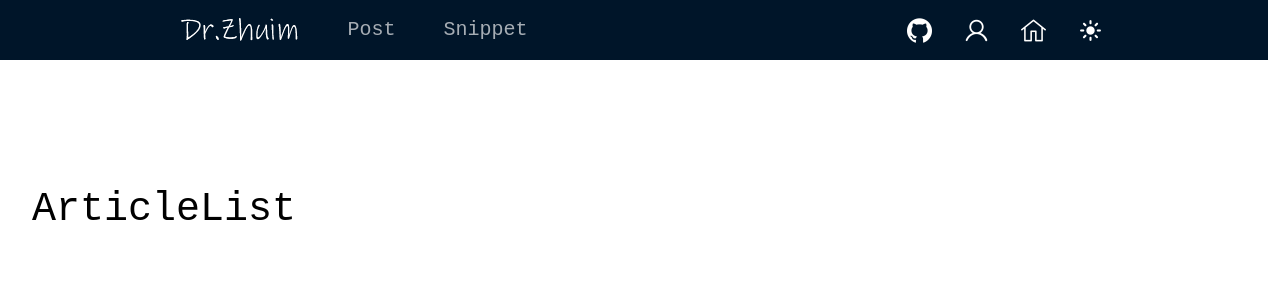
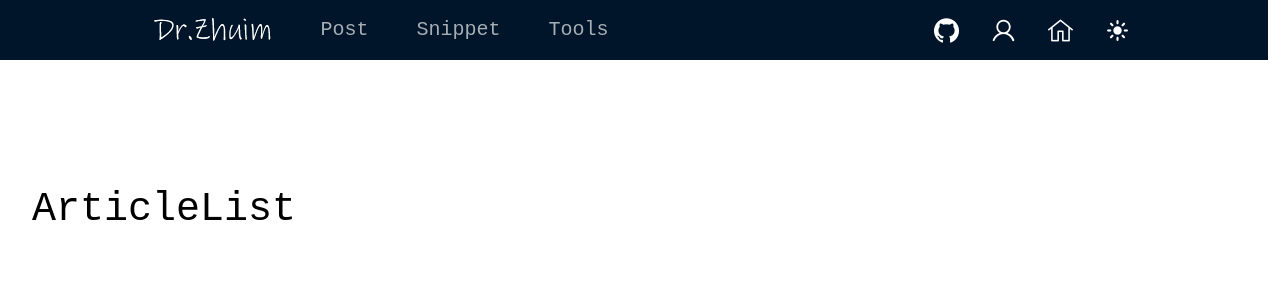
Before and after one commit to Dr-ZHUIM/zhuim-knowledge-platform-refactor-version, a Next.js app: page /ArticleList in a window 1280 px wide. Shown: the top 300 px of the page. Built offline with nearby package versions, Linux system fonts and the light colour scheme.

Commit message:
feats:
1. router configuration file
2. add Tool page

```diff
--- /dev/null
+++ b/src/app/Tools/page.tsx
@@ -0,0 +1,3 @@
+export default function ToolsPage() {
+  return <div>Tools</div>;
+}
--- a/src/components/Navbar/DeskTop/index.tsx
+++ b/src/components/Navbar/DeskTop/index.tsx
@@ -1,13 +1,15 @@
 import NavItem from "../NavItem";
 import NavIcon from "../NavIcon";
 import ColorMode from "./ColorMode";
+import router from "@/router";
 export default function Navbar() {
   return (
     <nav className="hidden md:flex justify-around items-center select-none gap-8">
       <div className="flex gap-4">
         <NavItem path="/" src="/logo.png" />
-        <NavItem path="/Post" label="Post" />
-        <NavItem path="/Snippet" label="Snippet" />
+        {router.map((route) => (
+          <NavItem path={route.path} label={route.label} key={route.label} />
+        ))}
       </div>
       <div className="flex gap-8">
         <NavIcon
--- a/src/components/Navbar/Mobile/MobileMenu.tsx
+++ b/src/components/Navbar/Mobile/MobileMenu.tsx
@@ -1,6 +1,7 @@
 import NavIcon from "../NavIcon";
 import ColorMode from "../DeskTop/ColorMode";
 import NavItem from "../NavItem";
+import router from "@/router";
 
 type MobileMenuProps = {
   show: boolean;
@@ -25,8 +26,14 @@ export default function MobileMenu({ show, afterNavgate }: MobileMenuProps) {
       <div className="flex flex-col h-full justify-between">
         {/* items */}
         <div className="flex flex-col">
-          <NavItem {...navItemProps} path="/Post" label="Post" />
-          <NavItem {...navItemProps} path="/Snippet" label="Snippet" />
+          {router.map((route) => (
+            <NavItem
+              {...navItemProps}
+              path={route.path}
+              label={route.label}
+              key={route.label}
+            />
+          ))}
         </div>
         {/* icons */}
         <div className="flex flex-row-reverse gap-8 mb-[20px]">
--- /dev/null
+++ b/src/router/index.ts
@@ -0,0 +1,16 @@
+const router = [
+	{
+		label: 'Post',
+		path: '/Post'
+	},
+	{
+		label: 'Snippet',
+		path: '/Snippet'
+	},
+	{
+		label: 'Tools',
+		path: '/Tools'
+	},
+]
+
+export default router
```
